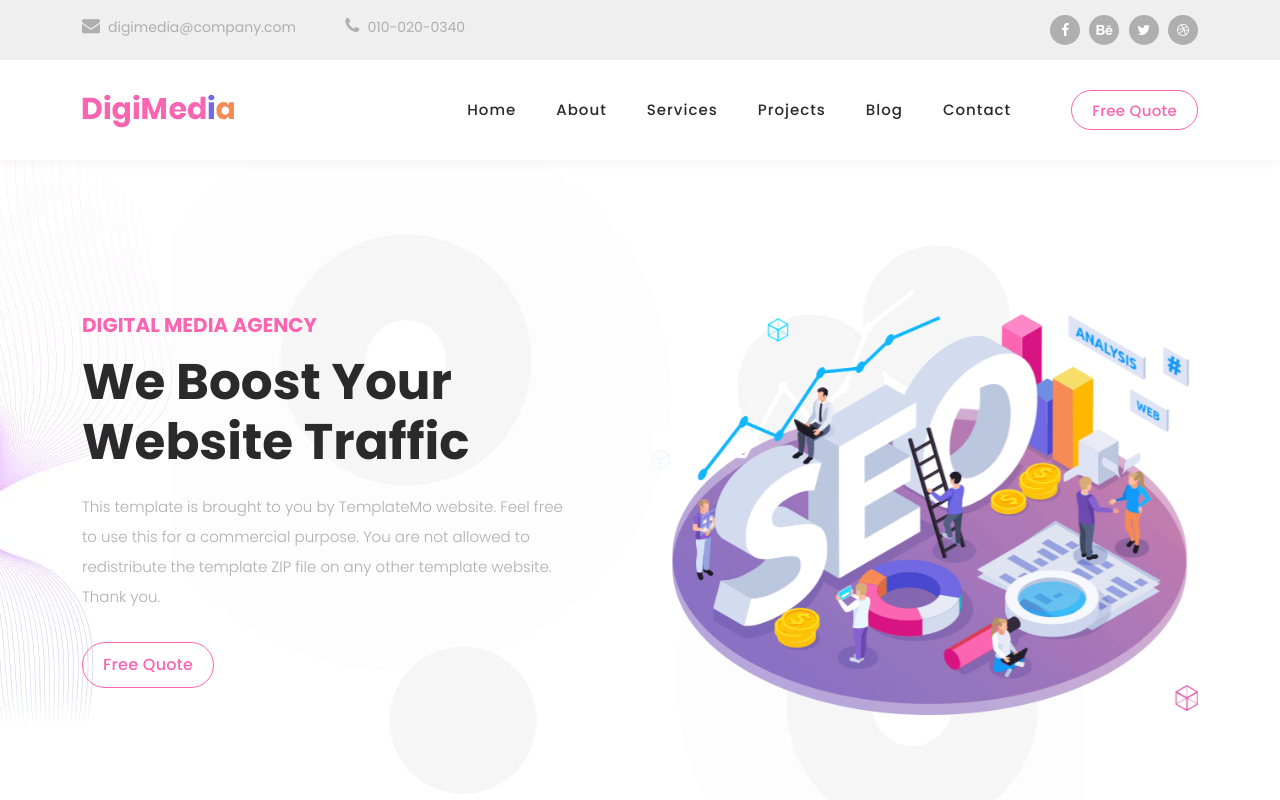
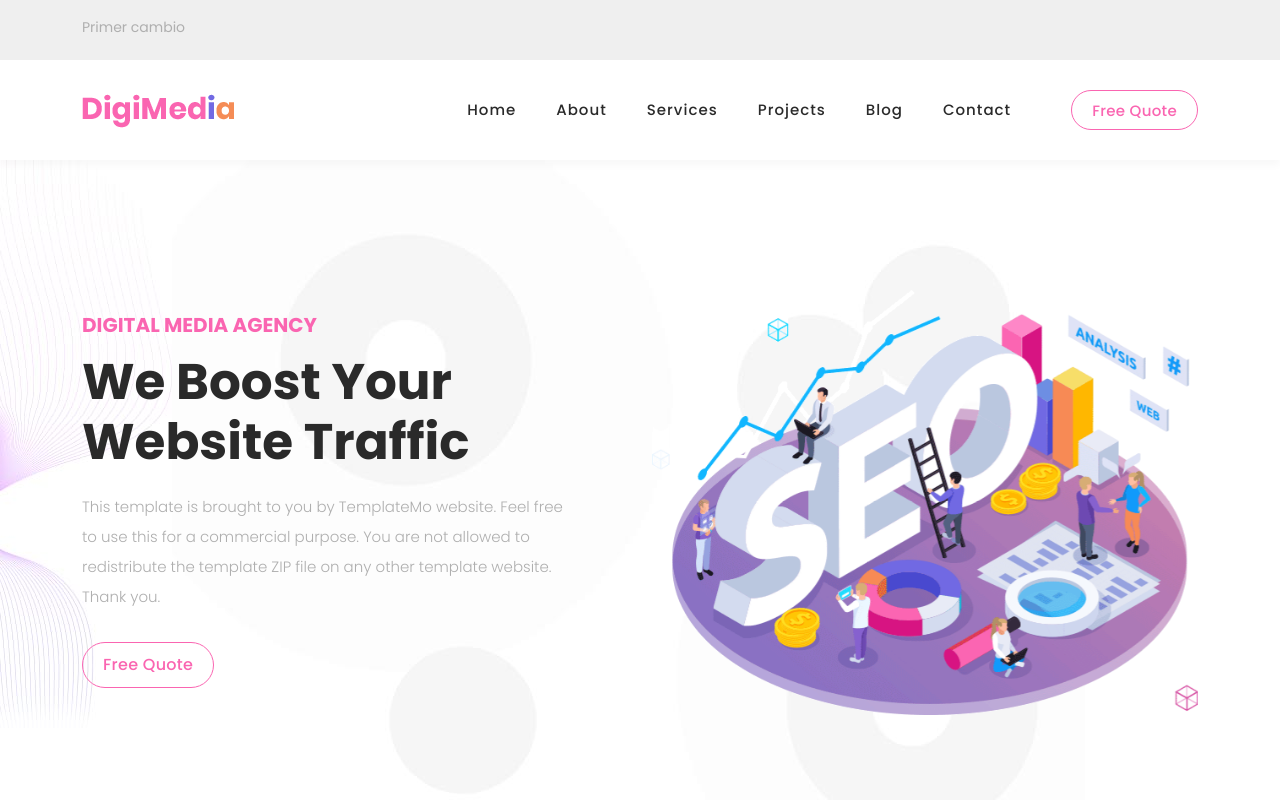
Before and after one commit to ShilohDNTY/ejemplo-charla-git-2022, a plain HTML site: page index.html in a window 1280 px wide. Shown: the top 800 px of the page. Drawn offline with Linux system fonts and the light colour scheme.

Commit message:
Update pre-header section

```diff
--- a/index.html
+++ b/index.html
@@ -52,16 +52,7 @@ https://templatemo.com/tm-568-digimedia
       <div class="row">
         <div class="col-lg-8 col-sm-8 col-7">
           <ul class="info">
-            <li><a href="#"><i class="fa fa-envelope"></i>digimedia@company.com</a></li>
-            <li><a href="#"><i class="fa fa-phone"></i>010-020-0340</a></li>
-          </ul>
-        </div>
-        <div class="col-lg-4 col-sm-4 col-5">
-          <ul class="social-media">
-            <li><a href="#"><i class="fa fa-facebook"></i></a></li>
-            <li><a href="#"><i class="fa fa-behance"></i></a></li>
-            <li><a href="#"><i class="fa fa-twitter"></i></a></li>
-            <li><a href="#"><i class="fa fa-dribbble"></i></a></li>
+            <li><a href="#">Primer cambio</a></li>
           </ul>
         </div>
       </div>
```
